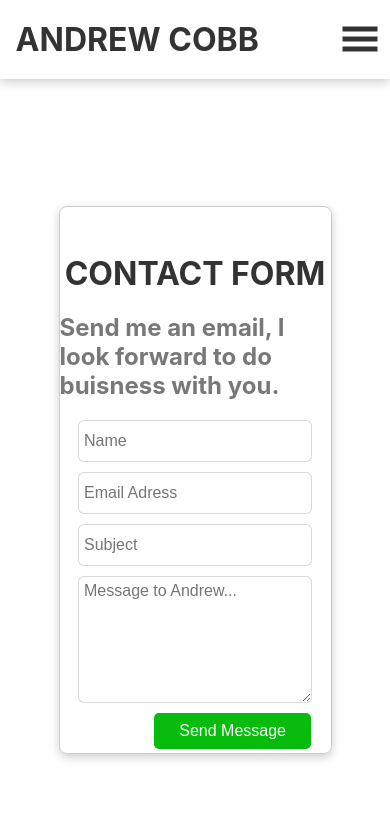
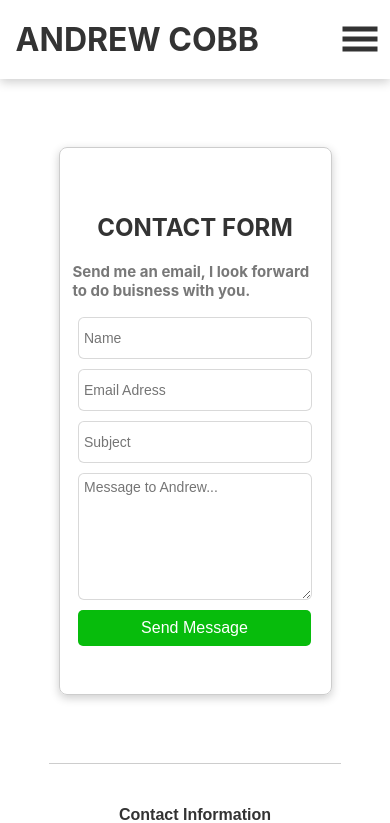
Before and after one commit to Jonmorgan12/andrews_portfolio, a React (Create React App) app in the folder my-app/: page /contact in a window 390 px wide. Shown: the top 823 px of the page. Built offline with nearby package versions, Linux system fonts and the light colour scheme.

Commit message:
mobile contact form finished

```diff
--- a/my-app/src/Components/Contact/Contact.css
+++ b/my-app/src/Components/Contact/Contact.css
@@ -45,12 +45,13 @@ label {
 }
 
 .input-box {
-  margin-bottom: 10px;
+  margin: 10px auto 10px auto;
+  /* margin-bottom: 10px; */
   display: flex;
   justify-content: center;
   align-items: center;
-  margin-left: auto;
-  margin-right: auto;
+  /* margin-left: auto;
+  margin-right: auto; */
   height: 5vh;
   outline: none;
   border: 1px solid #cdcdcd;
@@ -62,14 +63,21 @@ label {
   border-radius: 6px;
 }
 
+.input-box:focus {
+  border: 1px solid rgba(81, 203, 238, 1);
+}
+
+.large-text-box:focus {
+  border: 1px solid rgba(81, 203, 238, 1);
+}
+
 .large-text-box {
   font-family: "Montserrat", sans-serif;
   margin-bottom: 10px;
   display: flex;
   /* justify-content: center;
   align-items: center; */
-  margin-left: auto;
-  margin-right: auto;
+  margin: 10px auto 10px auto;
   padding-top: 5px;
   padding-left: 5px;
   height: 15vh;
@@ -88,7 +96,8 @@ label {
   font-family: "Montserrat", sans-serif;
   font-size: 16px;
   margin-bottom: 10px;
-  margin-left: 20px;
+  margin-left: 5vw;
+  margin-right: 5vw;
   padding: 9px 25px;
   background-color: rgb(7, 188, 12);
   color: white;
@@ -97,7 +106,6 @@ label {
   cursor: pointer;
   transition: all 0.3s ease 0s;
   float: right;
-  margin-right: 5vw;
   position: relative;
 }
 
@@ -130,3 +138,34 @@ label {
   --toastify-text-color-light: #757575;
   --toastify-text-color-dark: #fff;
 }
+
+@media (max-width: 600px) {
+  .form-container {
+    margin: 8vh auto;
+  }
+
+  .form-title {
+    font-size: 24px;
+  }
+
+  .form-sub-title {
+    font-size: 15px;
+    max-width: 245px;
+    margin: 2vh auto;
+  }
+
+  .send-message {
+    width: 86%;
+    display: flex;
+    justify-content: center;
+    align-items: center;
+  }
+
+  .input-box {
+    font-size: 14px;
+  }
+
+  .large-text-box {
+    font-size: 14px;
+  }
+}
--- a/my-app/src/Components/Gallery/Gallery.css
+++ b/my-app/src/Components/Gallery/Gallery.css
@@ -2,7 +2,7 @@
   display: flex;
   justify-content: space-evenly;
   align-items: center;
-  max-width: 73vw;
+  max-width: 90vw;
   margin: 2vh auto;
 }
 
@@ -12,7 +12,8 @@
   width: 400px;
   border-radius: 5px;
   /* background-color: rgba(255, 255, 255, 0.2); */
-  box-shadow: 0 3px 10px rgb(0 0 0 / 0.3);
+  /* box-shadow: 0 3px 10px rgb(0 0 0 / 0.3); */
+  /* border: 1px solid #cdcdcd; */
 }
 
 .gallery-image {
```
